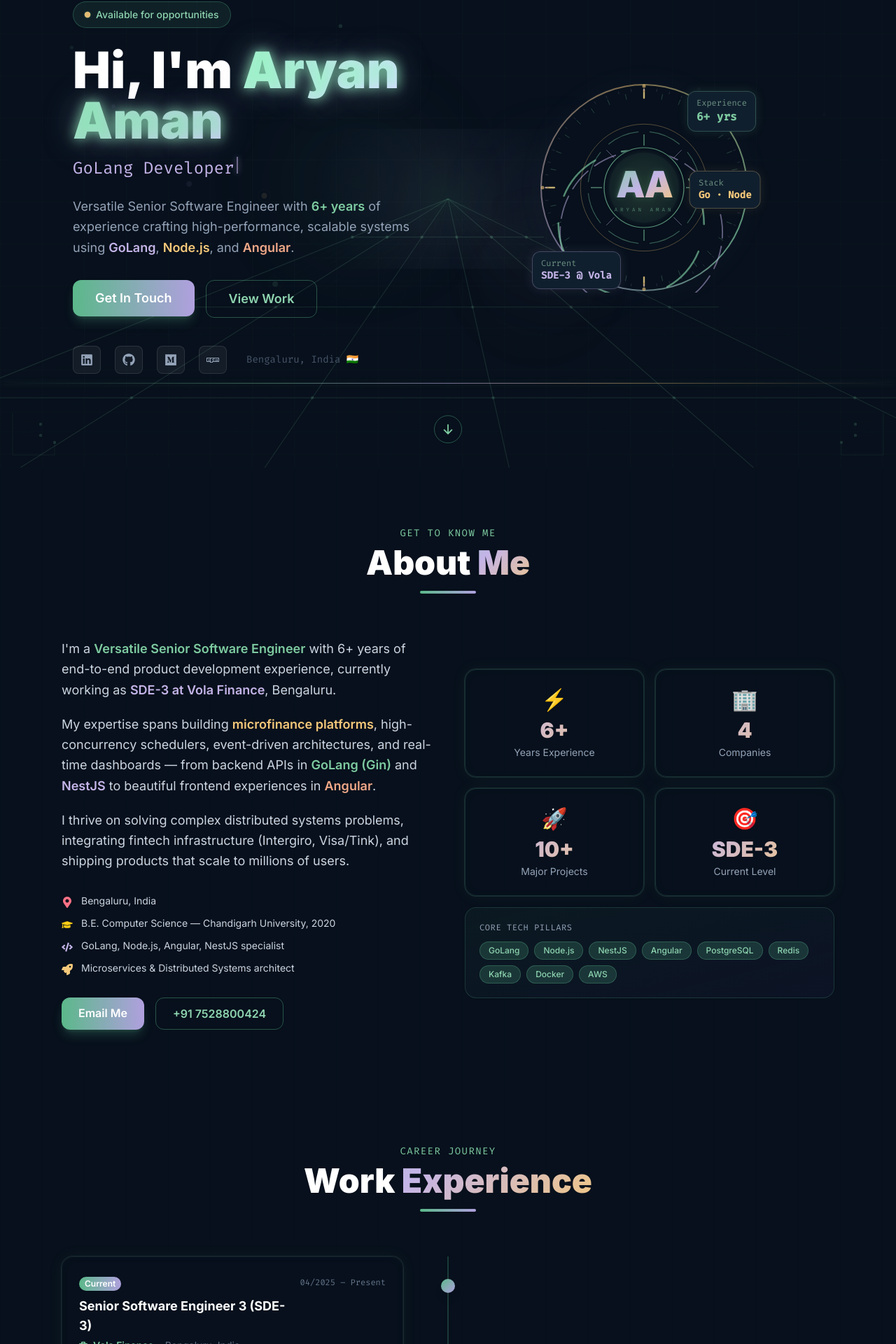
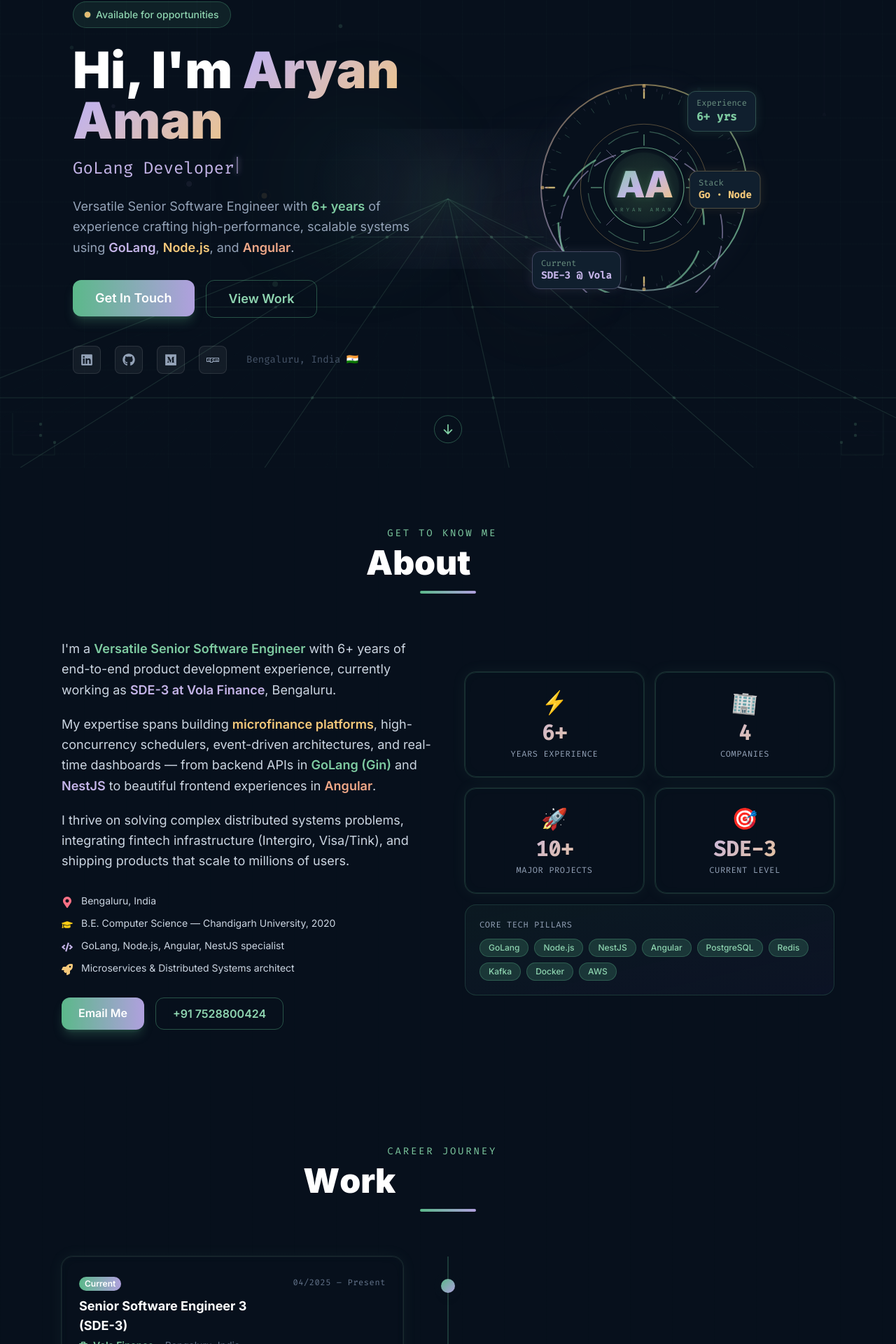
Before and after one commit to aryan297/aryan, a React (Vite) app: page / in a window 1280 px wide. Shown: the part 132-2052 px from the top of the page at 70% size. Built offline with nearby package versions, Linux system fonts and the light colour scheme.

Commit message:
changes for domain

```diff
--- a/src/components/About.jsx
+++ b/src/components/About.jsx
@@ -3,6 +3,7 @@ import { useInView } from 'framer-motion';
 import { useRef } from 'react';
 import { FaGraduationCap, FaMapMarkerAlt, FaCode, FaRocket } from 'react-icons/fa';
 import { useScrollSound } from '../hooks/useScrollSound';
+import TronLetters from './TronLetters';
 
 const stats = [
   { value: '6+', label: 'Years Experience', icon: '⚡' },
@@ -41,11 +42,17 @@ const About = () => {
           animate={isInView ? 'visible' : 'hidden'}
           className="text-center mb-16"
         >
-          <span className="font-mono text-indigo-400 text-sm tracking-widest uppercase">Get to know me</span>
+          <span className="tron-label font-mono text-indigo-400 text-sm tracking-widest uppercase">Get to know me</span>
           <h2 className="text-4xl md:text-5xl font-black text-white mt-2">
-            About <span className="gradient-text">Me</span>
+            <TronLetters text="About " inView={isInView} delay={0.1} />
+            <TronLetters text="Me" className="gradient-text" inView={isInView} delay={0.44} />
           </h2>
-          <div className="w-20 h-1 bg-gradient-to-r from-indigo-500 to-cyan-500 rounded-full mx-auto mt-4" />
+          <motion.div
+            className="w-20 h-1 bg-gradient-to-r from-indigo-500 to-cyan-500 rounded-full mx-auto mt-4"
+            initial={{ scaleX: 0 }} animate={isInView ? { scaleX: 1 } : {}}
+            transition={{ delay: 0.7, duration: 0.5, ease: 'easeOut' }}
+            style={{ transformOrigin: 'left' }}
+          />
         </motion.div>
 
         <div className="grid md:grid-cols-2 gap-12 items-center">
@@ -116,11 +123,17 @@ const About = () => {
                 animate={isInView ? { opacity: 1, scale: 1 } : {}}
                 transition={{ delay: 0.4 + i * 0.1, type: 'spring', stiffness: 200 }}
                 whileHover={{ scale: 1.05, y: -4 }}
-                className="glow-border rounded-2xl p-6 bg-[var(--bg-card)]/80 border border-indigo-500/20 text-center card-hover"
+                className="tron-card glow-border rounded-2xl p-6 bg-[var(--bg-card)]/80 border border-indigo-500/20 text-center"
               >
-                <div className="text-3xl mb-2">{icon}</div>
-                <div className="text-3xl font-black gradient-text">{value}</div>
-                <div className="text-slate-400 text-sm mt-1">{label}</div>
+                <motion.div
+                  className="text-3xl mb-2"
+                  animate={{ rotate: [0, 8, -8, 0] }}
+                  transition={{ duration: 3 + Math.random(), repeat: Infinity, ease: 'easeInOut' }}
+                >
+                  {icon}
+                </motion.div>
+                <div className="text-3xl font-black gradient-text tron-counter">{value}</div>
+                <div className="text-slate-400 text-xs mt-1 font-mono tracking-wider uppercase">{label}</div>
               </motion.div>
             ))}
 
@@ -133,13 +146,16 @@ const About = () => {
             >
               <div className="text-xs text-slate-400 mb-3 font-mono uppercase tracking-wider">Core Tech Pillars</div>
               <div className="flex flex-wrap gap-2">
-                {['GoLang', 'Node.js', 'NestJS', 'Angular', 'PostgreSQL', 'Redis', 'Kafka', 'Docker', 'AWS'].map((tech) => (
-                  <span
+                {['GoLang', 'Node.js', 'NestJS', 'Angular', 'PostgreSQL', 'Redis', 'Kafka', 'Docker', 'AWS'].map((tech, i) => (
+                  <motion.span
                     key={tech}
-                    className="px-3 py-1 rounded-full text-xs font-medium bg-indigo-500/20 text-indigo-300 border border-indigo-500/30"
+                    initial={{ opacity: 0, scale: 0.7 }}
+                    animate={isInView ? { opacity: 1, scale: 1 } : {}}
+                    transition={{ delay: 0.9 + i * 0.06, type: 'spring', stiffness: 300 }}
+                    className="tron-badge px-3 py-1 rounded-full text-xs font-medium bg-indigo-500/20 text-indigo-300 border border-indigo-500/30"
                   >
                     {tech}
-                  </span>
+                  </motion.span>
                 ))}
               </div>
             </motion.div>
--- a/src/components/Experience.jsx
+++ b/src/components/Experience.jsx
@@ -3,6 +3,7 @@ import { motion, useInView } from 'framer-motion';
 import { FaBriefcase } from 'react-icons/fa';
 import { HiChevronRight } from 'react-icons/hi';
 import { useScrollSound } from '../hooks/useScrollSound';
+import TronLetters from './TronLetters';
 
 const experiences = [
   {
@@ -95,14 +96,20 @@ const ExperienceCard = ({ exp, index, isInView }) => (
         initial={{ scale: 0 }}
         animate={isInView ? { scale: 1 } : {}}
         transition={{ delay: index * 0.15 + 0.3, type: 'spring', stiffness: 300 }}
-        className={`w-5 h-5 rounded-full bg-gradient-to-br ${exp.color} shadow-lg`}
-      />
+        className={`relative w-5 h-5 rounded-full bg-gradient-to-br ${exp.color} shadow-lg`}
+      >
+        <motion.div
+          className={`absolute inset-0 rounded-full bg-gradient-to-br ${exp.color}`}
+          animate={{ scale: [1, 2, 1], opacity: [0.5, 0, 0.5] }}
+          transition={{ duration: 2, repeat: Infinity, ease: 'easeInOut', delay: index * 0.3 }}
+        />
+      </motion.div>
     </div>
 
     <div className={`md:w-[calc(50%-2rem)] ${index % 2 === 0 ? 'md:mr-auto md:pr-8' : 'md:ml-auto md:pl-8'}`}>
       <motion.div
         whileHover={{ y: -6 }}
-        className="glow-border rounded-2xl p-6 bg-[var(--bg-card)]/80 border border-white/5 backdrop-blur-sm transition-all duration-300"
+        className="tron-card tron-data-border glow-border rounded-2xl p-6 bg-[var(--bg-card)]/80 border border-white/5 backdrop-blur-sm transition-all duration-300"
       >
         {/* Header */}
         <div className="flex items-start justify-between gap-3 mb-3">
@@ -117,7 +124,7 @@ const ExperienceCard = ({ exp, index, isInView }) => (
               <span className="text-slate-500 text-sm">· {exp.location}</span>
             </div>
           </div>
-          <span className="text-xs text-slate-500 font-mono shrink-0 mt-1">{exp.period}</span>
+          <span className="text-xs text-slate-500 font-mono shrink-0 mt-1 tracking-wider">{exp.period}</span>
         </div>
 
         {/* Project */}
@@ -140,12 +147,13 @@ const ExperienceCard = ({ exp, index, isInView }) => (
         {/* Tech stack */}
         <div className="flex flex-wrap gap-1.5">
           {exp.tech.map((t) => (
-            <span
+            <motion.span
               key={t}
-              className="text-xs px-2 py-0.5 rounded-full bg-indigo-500/10 text-indigo-300 border border-indigo-500/20 font-mono"
+              whileHover={{ scale: 1.1, y: -2 }}
+              className="tron-badge text-xs px-2 py-0.5 rounded-full bg-indigo-500/10 text-indigo-300 border border-indigo-500/20 font-mono"
             >
               {t}
-            </span>
+            </motion.span>
           ))}
         </div>
       </motion.div>
@@ -173,11 +181,17 @@ const Experience = () => {
           transition={{ duration: 0.6 }}
           className="text-center mb-16"
         >
-          <span className="font-mono text-indigo-400 text-sm tracking-widest uppercase">Career Journey</span>
+          <span className="tron-label font-mono text-indigo-400 text-sm tracking-widest uppercase">Career Journey</span>
           <h2 className="text-4xl md:text-5xl font-black text-white mt-2">
-            Work <span className="gradient-text">Experience</span>
+            <TronLetters text="Work " inView={isInView} delay={0.1} />
+            <TronLetters text="Experience" className="gradient-text" inView={isInView} delay={0.44} />
           </h2>
-          <div className="w-20 h-1 bg-gradient-to-r from-indigo-500 to-cyan-500 rounded-full mx-auto mt-4" />
+          <motion.div
+            className="w-20 h-1 bg-gradient-to-r from-indigo-500 to-cyan-500 rounded-full mx-auto mt-4"
+            initial={{ scaleX: 0 }} animate={isInView ? { scaleX: 1 } : {}}
+            transition={{ delay: 0.9, duration: 0.5, ease: 'easeOut' }}
+            style={{ transformOrigin: 'left' }}
+          />
         </motion.div>
 
         {/* Timeline */}
--- a/src/components/Footer.jsx
+++ b/src/components/Footer.jsx
@@ -2,40 +2,73 @@ import { motion } from 'framer-motion';
 import { FaGithub, FaLinkedin, FaNpm, FaMedium, FaHeart } from 'react-icons/fa';
 import { Link } from 'react-scroll';
 
+const socialLinks = [
+  { icon: FaLinkedin, href: 'https://www.linkedin.com/in/aryanaman-a4a5bb144/', label: 'LinkedIn' },
+  { icon: FaGithub,   href: 'https://github.com/aryan297',                       label: 'GitHub'   },
+  { icon: FaMedium,   href: 'https://medium.com/@aryanaman97',                   label: 'Medium'   },
+  { icon: FaNpm,      href: 'https://www.npmjs.com/~aryan297',                   label: 'NPM'      },
+];
+
 const Footer = () => (
-  <footer className="relative py-10 border-t border-white/5 bg-[var(--bg-surface)]/60">
+  <footer className="relative py-10 border-t border-white/5 bg-[var(--bg-surface)]/60 overflow-hidden">
+    {/* Tron top scan line */}
+    <div className="absolute top-0 left-0 right-0 h-px bg-gradient-to-r from-transparent via-indigo-500/50 to-transparent" />
+    <motion.div
+      className="absolute top-0 left-0 h-px w-24"
+      style={{ background: 'linear-gradient(90deg, transparent, rgba(126,203,161,.9), transparent)' }}
+      animate={{ x: ['0%', '1800%'] }}
+      transition={{ duration: 4, repeat: Infinity, ease: 'linear', repeatDelay: 3 }}
+    />
+
     <div className="max-w-6xl mx-auto px-6">
       <div className="flex flex-col md:flex-row items-center justify-between gap-6">
         {/* Logo */}
         <Link to="hero" smooth duration={600} className="cursor-pointer">
-          <div className="flex items-center gap-2">
-            <div className="w-8 h-8 rounded-lg bg-gradient-to-br from-indigo-500 to-cyan-400 flex items-center justify-center font-bold text-white">
+          <motion.div
+            className="flex items-center gap-2"
+            whileHover={{ scale: 1.05 }}
+          >
+            <motion.div
+              className="w-8 h-8 rounded-lg bg-gradient-to-br from-indigo-500 to-cyan-400 flex items-center justify-center font-bold text-white"
+              animate={{ boxShadow: ['0 0 0px rgba(99,102,241,0)', '0 0 14px rgba(99,102,241,0.6)', '0 0 0px rgba(99,102,241,0)'] }}
+              transition={{ duration: 2.5, repeat: Infinity, ease: 'easeInOut' }}
+            >
               A
-            </div>
-            <span className="font-bold text-white">Aryan Aman</span>
-          </div>
+            </motion.div>
+            <span className="font-bold text-white tron-glow">Aryan Aman</span>
+          </motion.div>
         </Link>
 
         {/* Copyright */}
-        <p className="text-slate-500 text-sm flex items-center gap-1">
-          Built with <FaHeart className="text-rose-500 mx-1" size={12} /> using React & Framer Motion
+        <p className="text-slate-500 text-sm flex items-center gap-1 font-mono">
+          Built with{' '}
+          <motion.span
+            animate={{ scale: [1, 1.3, 1] }}
+            transition={{ duration: 1.2, repeat: Infinity, ease: 'easeInOut' }}
+          >
+            <FaHeart className="text-rose-500 mx-1" size={12} />
+          </motion.span>
+          {' '}using React &amp; Framer Motion
         </p>
 
         {/* Socials */}
         <div className="flex gap-3">
-          {[
-            { icon: FaLinkedin, href: 'https://www.linkedin.com/in/aryanaman-a4a5bb144/' },
-            { icon: FaGithub, href: 'https://github.com/aryan297' },
-            { icon: FaMedium, href: 'https://medium.com/@aryanaman97' },
-            { icon: FaNpm, href: 'https://www.npmjs.com/~aryan297' },
-          ].map(({ icon: Icon, href }, i) => (
+          {socialLinks.map(({ icon: Icon, href, label }, i) => (
             <motion.a
-              key={i}
+              key={label}
               href={href}
               target="_blank"
               rel="noopener noreferrer"
-              whileHover={{ scale: 1.2, y: -2 }}
-              className="w-8 h-8 rounded-lg border border-white/10 flex items-center justify-center text-slate-500 hover:text-indigo-400 hover:border-indigo-500/40 transition-all"
+              initial={{ opacity: 0, y: 10 }}
+              animate={{ opacity: 1, y: 0 }}
+              transition={{ delay: i * 0.08 }}
+              whileHover={{
+                scale: 1.25, y: -4,
+                boxShadow: '0 0 16px rgba(126,203,161,0.55)',
+              }}
+              whileTap={{ scale: 0.9 }}
+              className="tron-icon w-8 h-8 rounded-lg border border-white/10 bg-white/5 flex items-center justify-center text-slate-400 transition-all"
+              title={label}
             >
               <Icon size={14} />
             </motion.a>
@@ -43,8 +76,8 @@ const Footer = () => (
         </div>
       </div>
 
-      <div className="text-center mt-6 text-xs text-slate-600">
-        © {new Date().getFullYear()} Aryan Aman. All rights reserved.
+      <div className="text-center mt-6 text-xs text-slate-600 font-mono tracking-widest">
+        © {new Date().getFullYear()} ARYAN AMAN · ALL RIGHTS RESERVED
       </div>
     </div>
   </footer>
--- a/src/components/Hero.jsx
+++ b/src/components/Hero.jsx
@@ -43,7 +43,7 @@ const Hero = () => {
   }, [displayed, isDeleting, roleIndex]);
 
   return (
-    <section id="hero" className="relative min-h-screen flex items-center justify-center overflow-hidden grid-bg tron-scan">
+    <section id="hero" className="relative min-h-screen flex items-center justify-center overflow-hidden grid-bg">
       {/* Boot scan line — sweeps down once on load */}
       <motion.div
         initial={{ top: 0, opacity: 0 }}
@@ -87,24 +87,12 @@ const Hero = () => {
             initial={{ opacity: 0, y: 30 }}
             animate={{ opacity: 1, y: 0 }}
             transition={{ delay: 0.3 }}
-            className="text-5xl md:text-6xl lg:text-7xl font-black text-white mb-4 leading-tight tron-flicker"
+            className="text-5xl md:text-6xl lg:text-7xl font-black text-white mb-4 leading-tight"
           >
             {'Hi, I\'m '}
-            <motion.span
-              className="gradient-text tron-glow"
-              animate={{ filter: ['brightness(1)', 'brightness(1.3)', 'brightness(1)'] }}
-              transition={{ duration: 3, repeat: Infinity, ease: 'easeInOut' }}
-            >
-              Aryan
-            </motion.span>
+            <span className="gradient-text">Aryan</span>
             <br />
-            <motion.span
-              className="gradient-text tron-glow"
-              animate={{ filter: ['brightness(1)', 'brightness(1.4)', 'brightness(1)'] }}
-              transition={{ duration: 3, repeat: Infinity, ease: 'easeInOut', delay: 1.5 }}
-            >
-              Aman
-            </motion.span>
+            <span className="gradient-text">Aman</span>
           </motion.h1>
 
           {/* Typewriter with glowing cursor */}
--- a/src/components/Skills.jsx
+++ b/src/components/Skills.jsx
@@ -1,6 +1,7 @@
 import { useRef } from 'react';
 import { motion, useInView } from 'framer-motion';
 import { useScrollSound } from '../hooks/useScrollSound';
+import TronLetters from './TronLetters';
 
 const skillCategories = [
   {
@@ -116,11 +117,17 @@ const Skills = () => {
           transition={{ duration: 0.6 }}
           className="text-center mb-16"
         >
-          <span className="font-mono text-indigo-400 text-sm tracking-widest uppercase">What I work with</span>
+          <span className="tron-label font-mono text-indigo-400 text-sm tracking-widest uppercase">What I work with</span>
           <h2 className="text-4xl md:text-5xl font-black text-white mt-2">
-            Technical <span className="gradient-text">Skills</span>
+            <TronLetters text="Technical " inView={isInView} delay={0.1} />
+            <TronLetters text="Skills" className="gradient-text" inView={isInView} delay={0.55} />
           </h2>
-          <div className="w-20 h-1 bg-gradient-to-r from-indigo-500 to-cyan-500 rounded-full mx-auto mt-4" />
+          <motion.div
+            className="w-20 h-1 bg-gradient-to-r from-indigo-500 to-cyan-500 rounded-full mx-auto mt-4"
+            initial={{ scaleX: 0 }} animate={isInView ? { scaleX: 1 } : {}}
+            transition={{ delay: 0.8, duration: 0.5, ease: 'easeOut' }}
+            style={{ transformOrigin: 'left' }}
+          />
         </motion.div>
 
         {/* Skills grid */}
@@ -132,10 +139,14 @@ const Skills = () => {
               animate={isInView ? { opacity: 1, y: 0 } : {}}
               transition={{ duration: 0.5, delay: catIndex * 0.1 }}
               whileHover={{ y: -6 }}
-              className="rounded-2xl p-6 bg-[var(--bg-card)]/80 border border-white/5 glow-border backdrop-blur-sm"
+              className="tron-card glow-border rounded-2xl p-6 bg-[var(--bg-card)]/80 border border-white/5 backdrop-blur-sm"
             >
               <div className="flex items-center gap-3 mb-5">
-                <span className="text-2xl">{cat.emoji}</span>
+                <motion.span
+                  className="text-2xl"
+                  animate={{ rotate: [0, 10, -10, 0] }}
+                  transition={{ duration: 3 + catIndex * 0.4, repeat: Infinity, ease: 'easeInOut' }}
+                >{cat.emoji}</motion.span>
                 <h3 className={`font-bold text-transparent bg-clip-text bg-gradient-to-r ${cat.color}`}>
                   {cat.category}
                 </h3>
@@ -170,7 +181,7 @@ const Skills = () => {
                 animate={isInView ? { opacity: 1, scale: 1 } : {}}
                 transition={{ delay: 0.6 + i * 0.03, type: 'spring', stiffness: 200 }}
                 whileHover={{ scale: 1.1, y: -3 }}
-                className="px-4 py-2 rounded-xl text-sm font-semibold bg-[var(--bg-card)] border border-indigo-500/20 text-slate-300 hover:border-indigo-500/50 hover:text-indigo-300 cursor-default transition-all"
+                className="tron-badge px-4 py-2 rounded-xl text-sm font-semibold bg-[var(--bg-card)] border border-indigo-500/20 text-slate-300 cursor-default"
               >
                 {tech}
               </motion.span>
```
